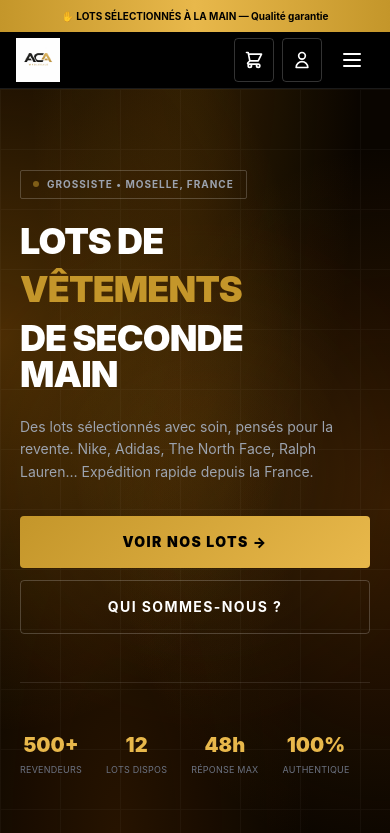
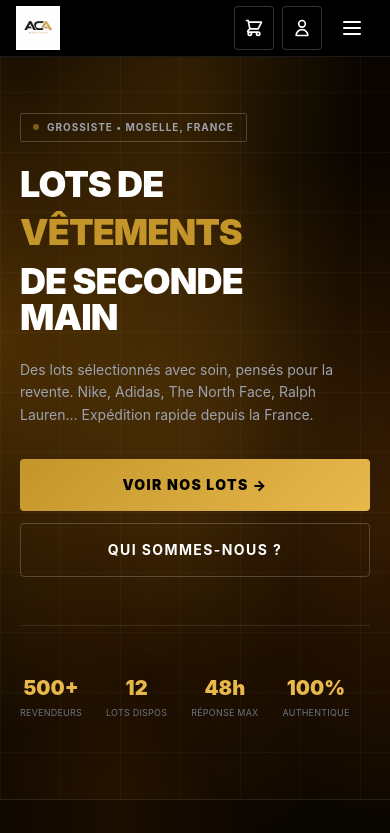
Before and after one commit to acawholesale/aca-wholesale, a Next.js app: page / in a window 390 px wide. Shown: the top 833 px of the page. Built offline with nearby package versions, Linux system fonts and the light colour scheme.

Commit message:
fix: navbar fixed au scroll sur mobile (sticky → fixed top-0)

```diff
--- a/components/Navbar.js
+++ b/components/Navbar.js
@@ -166,7 +166,7 @@ export default function Navbar() {
       </div>
 
       {/* Main Navbar */}
-      <nav className="bg-black sticky top-0 z-50 border-b border-white/10">
+      <nav className="bg-black fixed top-0 left-0 right-0 w-full z-50 border-b border-white/10">
         <div className="max-w-7xl mx-auto px-4">
           <div className="flex items-center justify-between h-14 md:h-16">
 
```
